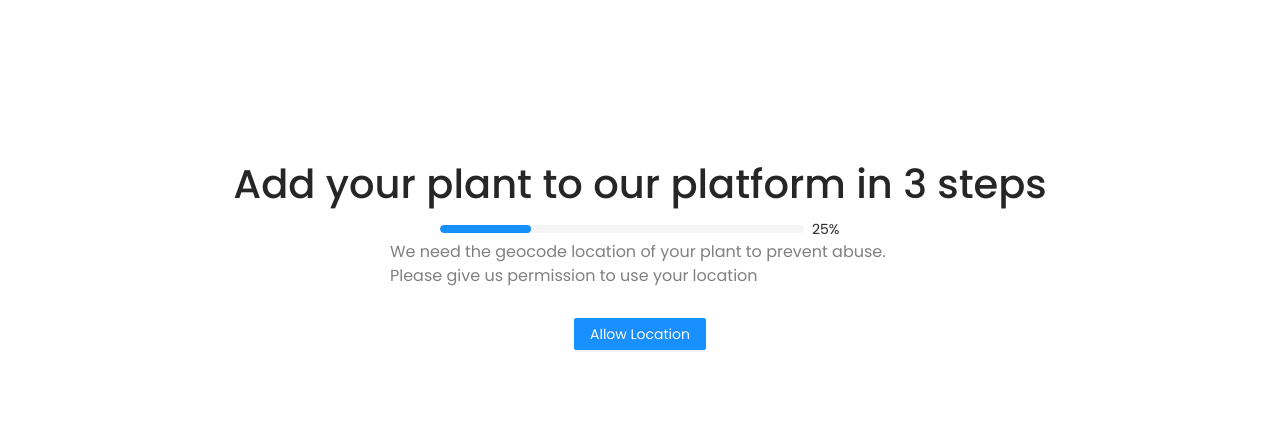
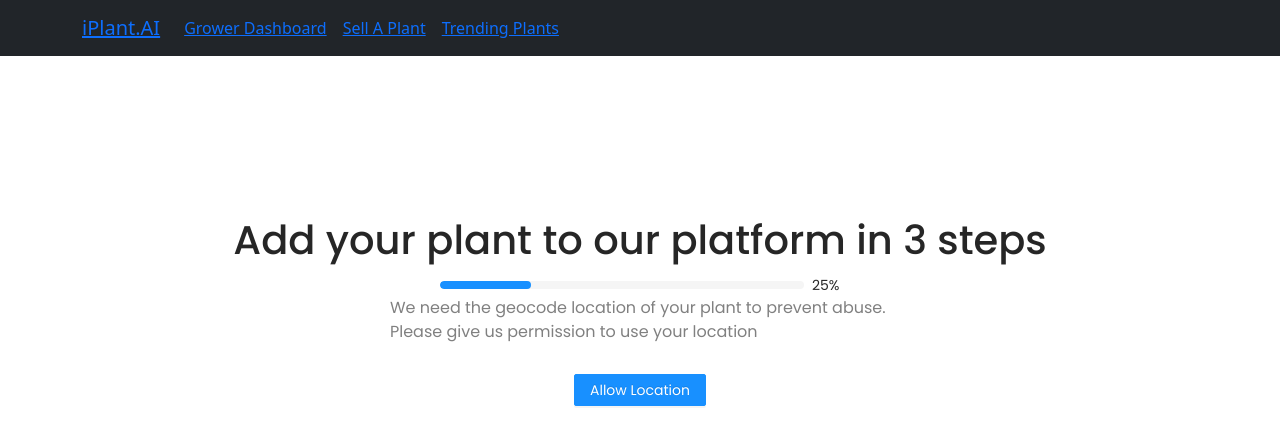
Before and after one commit to ojafero/Life, a React (Create React App) app in the folder app/: page /growerAddPlant in a window 1280 px wide. Shown: the top 444 px of the page. Built offline with nearby package versions, Linux system fonts and the light colour scheme; no server answers.

Commit message:
Added header

```diff
--- a/app/src/GrowerAddPlantPage.js
+++ b/app/src/GrowerAddPlantPage.js
@@ -4,6 +4,7 @@ import { useCallback, useRef, useState } from "react";
 import { Button } from "antd";
 import { Progress } from "antd";
 import Webcam from "react-webcam";
+import Header from "./Header";
 
 function GrowerAddPlantPage() {
   const [stepNumber, setStepNumber] = useState(1);
@@ -83,6 +84,9 @@ function GrowerAddPlantPage() {
   console.log("stepNumber", stepNumber);
 
   return (
+    <>
+      <Header />
+
       <div className="GrowerAddPlantPage">
         <h1 className="GrowerAddPlantPage__title">
           Add your plant to our platform in 3 steps
@@ -124,10 +128,14 @@ function GrowerAddPlantPage() {
           <div className="GrowerAddPlantPage__imageCaptured">
             <span>Captured Photo: </span>
 
-          <img src={imageAddress} style={{ width: "400px", height: "200px" }} />
+            <img
+              src={imageAddress}
+              style={{ width: "400px", height: "200px" }}
+            />
           </div>
         )}
       </div>
+    </>
   );
 }
 
--- a/app/src/GrowerDashboardPage.js
+++ b/app/src/GrowerDashboardPage.js
@@ -2,10 +2,12 @@ import React from "react";
 import "./DashboardGrowerPage.css";
 import GrowerPageBody from "./GrowerPageBody";
 import GrowerWelcomeMessage from "./GrowerWelcomeMessage";
+import Header from "./Header";
 
 function GrowerDashboardPage() {
   return (
     <div className="GrowerDashboardPage">
+      <Header />
       <GrowerWelcomeMessage />
       <GrowerPageBody />
     </div>
--- /dev/null
+++ b/app/src/Header.css
@@ -0,0 +1,3 @@
+.header {
+  text-decoration: none;
+}
--- /dev/null
+++ b/app/src/Header.js
@@ -0,0 +1,40 @@
+import React from "react";
+import {
+  Navbar,
+  Nav,
+  NavItem,
+  NavDropdown,
+  MenuItem,
+  Container,
+} from "react-bootstrap";
+import { Link } from "react-router-dom";
+import "./Header.css";
+
+function Header() {
+  return (
+    <div className="header">
+      <Navbar bg="dark" variant="dark">
+        <Container>
+          <Navbar.Brand href="#home">
+            <Link to="/">iPlant.AI</Link>
+          </Navbar.Brand>
+          <Nav className="me-auto">
+            <Nav.Link>
+              <Link to="/growerDashboard">Grower Dashboard</Link>
+            </Nav.Link>
+
+            <Nav.Link>
+              <Link to="/growerAddPlant">Sell A Plant </Link>
+            </Nav.Link>
+
+            <Nav.Link href="#pricing">
+              <Link to="/home">Trending Plants</Link>
+            </Nav.Link>
+          </Nav>
+        </Container>
+      </Navbar>
+    </div>
+  );
+}
+
+export default Header;
```
Lines whose indentation alone changed are shown as unchanged.
